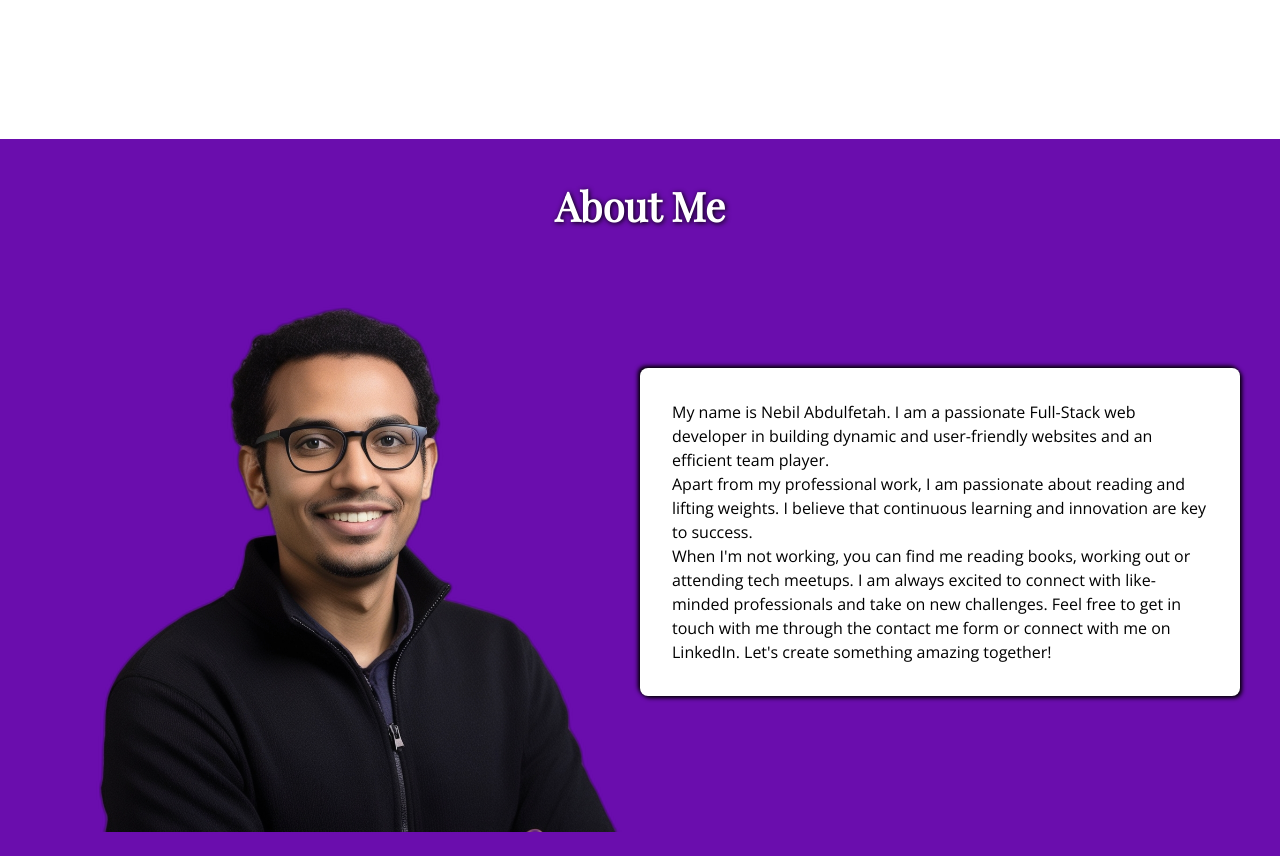
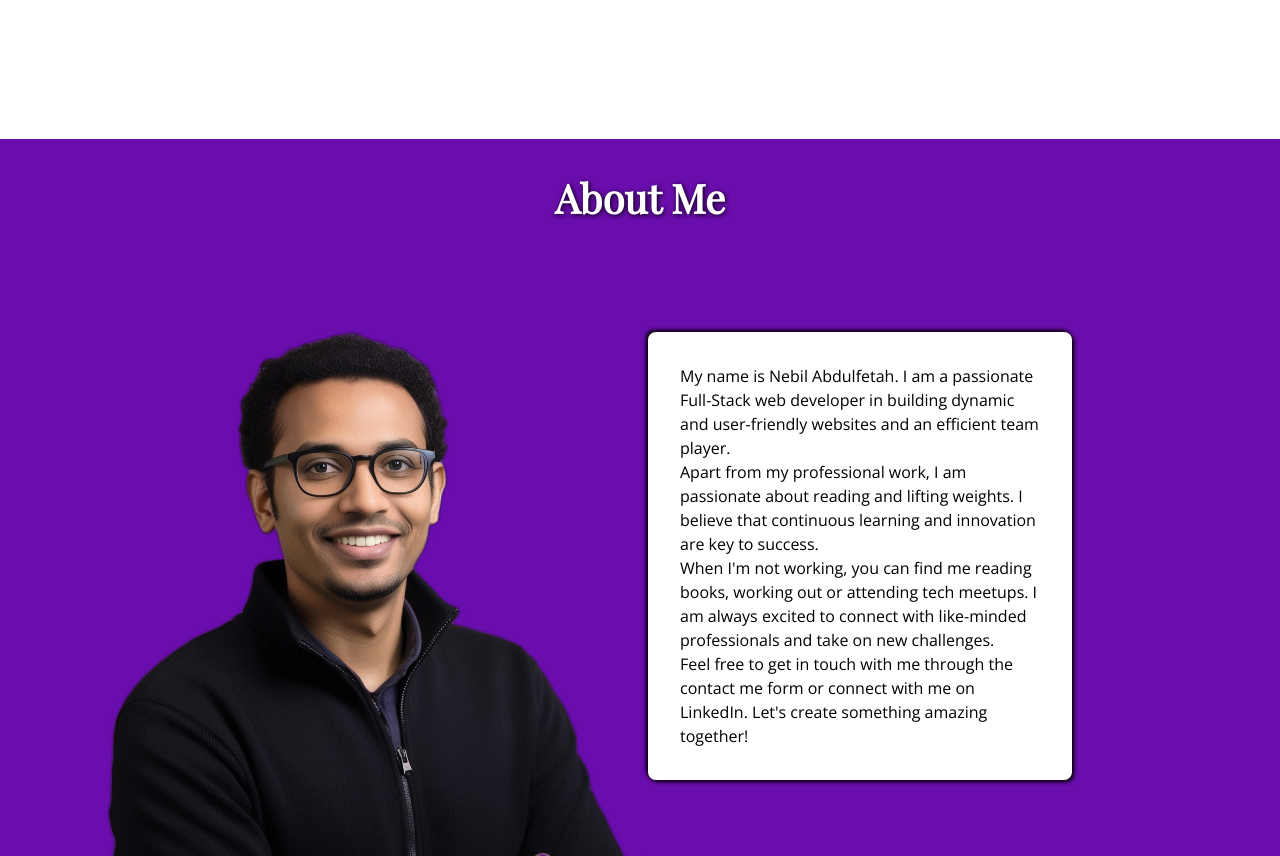
Before and after one commit to Nebil-Abdulfetah/Nebil-Abdulfetah.github.io, a plain HTML site: page index.html in a window 1280 px wide. Shown: the part 600-1456 px from the top of the page. Drawn offline with nearby package versions, Linux system fonts and the light colour scheme; a web font is replaced by a local one.

Commit message:
Style Edit on About Me section

```diff
--- a/index.html
+++ b/index.html
@@ -47,7 +47,7 @@
                 Apart from my professional work, I am passionate about reading and lifting weights.
                 I believe that continuous learning and innovation are key to success. <br>
                 When I'm not working, you can find me reading books, working out or attending tech meetups.
-                I am always excited to connect with like-minded professionals and take on new challenges.
+                I am always excited to connect with like-minded professionals and take on new challenges. <br>
                 Feel free to get in touch with me through the contact me form or connect with me on LinkedIn.
                 Let's create something amazing together!
             </p>
--- a/style.css
+++ b/style.css
@@ -107,20 +107,22 @@ ul > li > a {
     background-color: var(--secondary);
     text-align: center;
     margin-bottom: 2rem;
-    padding: 2.5rem;
 }
 .about-me-title {
     font-family: var(--main-font);
     color: white;
     font-size: 2.5rem;
     margin: 0;
-    /* padding: 2rem; */
     text-shadow: 1px 1px 5px black;
+    padding: 2rem;
 }
 .about-me-card {
     display: flex;
     justify-content: space-around;
     align-items: center;
+    /* padding: 0 3rem; */
+    max-width: 80%;
+    margin-left: 3rem;
 }
 .my-pic{
     display: block;
```
